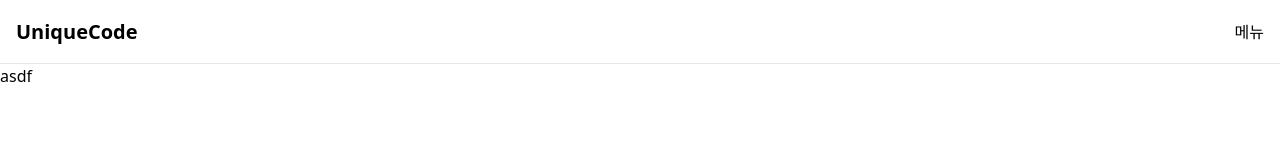
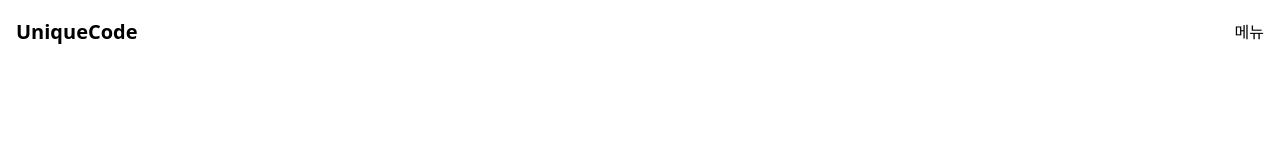
Before and after one commit to paring-chan/UniqueCode-WebSite, a Next.js app: page / in a window 1280 px wide. Shown: the top 160 px of the page. Built offline with nearby package versions, Linux system fonts and the light colour scheme.

Commit message:
feat: show header border on scroll

```diff
--- a/components/Layout/LayoutHeader.tsx
+++ b/components/Layout/LayoutHeader.tsx
@@ -32,7 +32,10 @@ class LayoutHeader extends Component<
 
   render() {
     return (
-      <div className="bg-white h-16 border-b">
+      <div
+        className={`bg-white h-16 fixed border-b w-full left-0 top-0 transition-all ${
+          this.state.navBorder ? 'border-gray-300' : 'border-transparent'
+        }`}>
         <div
           className="flex px-4 container mx-auto h-full"
           style={{ alignItems: 'center' }}>
--- a/pages/index.tsx
+++ b/pages/index.tsx
@@ -2,7 +2,11 @@ import React from 'react'
 import Layout from '../components/Layout'
 
 const Home: React.FC = () => {
-  return <Layout>asdf</Layout>
+  return (
+    <Layout>
+      <div style={{ height: 9999 }}>asdf</div>
+    </Layout>
+  )
 }
 
 export default Home
```
